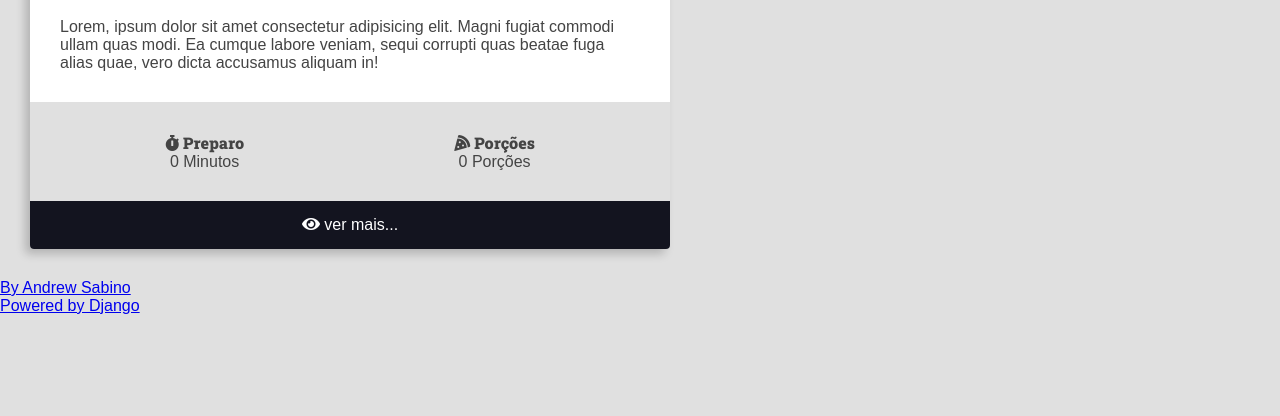
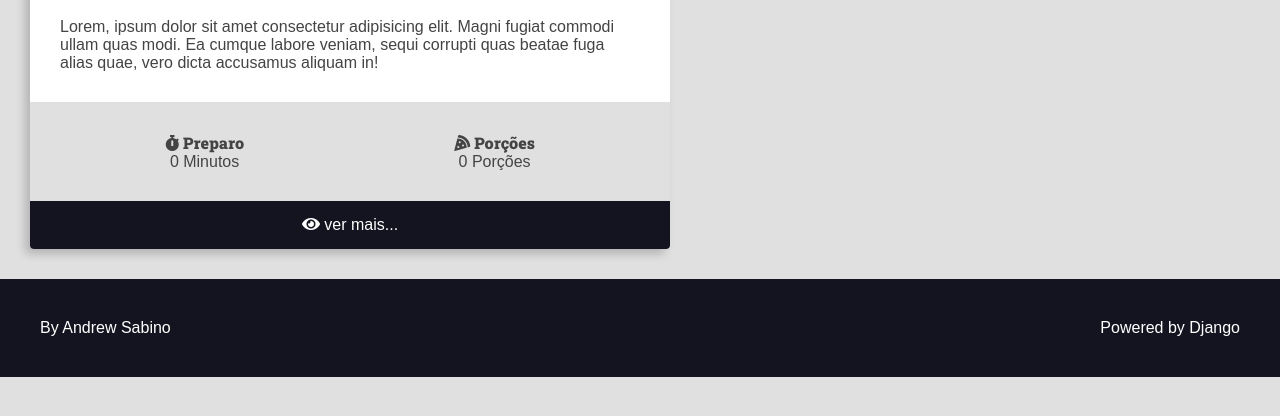
Before and after one commit to andrewsabino/django-projeto1, a Python web app: template recipes/templates/recipes/pages/home.html in a window 1280 px wide. Shown: the part 332-748 px from the top of the page. Run offline with Jinja, Linux system fonts and the light colour scheme; the template is opened without the code that fills it, so the values that code supplies are empty; some libraries are stand-ins or nearby versions.

Commit message:
main-footer

```diff
--- a/recipes/templates/recipes/partials/head.html
+++ b/recipes/templates/recipes/partials/head.html
@@ -257,5 +257,24 @@
         .recipe-footer a:hover {
             filter: brightness(2);
         }
+
+        .main-footer {
+            display: flex;
+            align-items: center;
+            justify-content: space-between;
+            background: var(--color-primary-dark);
+            color: var(--color-white);
+            padding: var(--spacing-gutter-large);
+        }
+
+        .main-footer a {
+            color: var(--color-white);
+            text-decoration: none;
+            transition: all 300ms ease-in-out;
+        }
+
+        .main-footer a:hover {
+            filter: brightness(.8);
+        }
     </style>
 </head>
```
